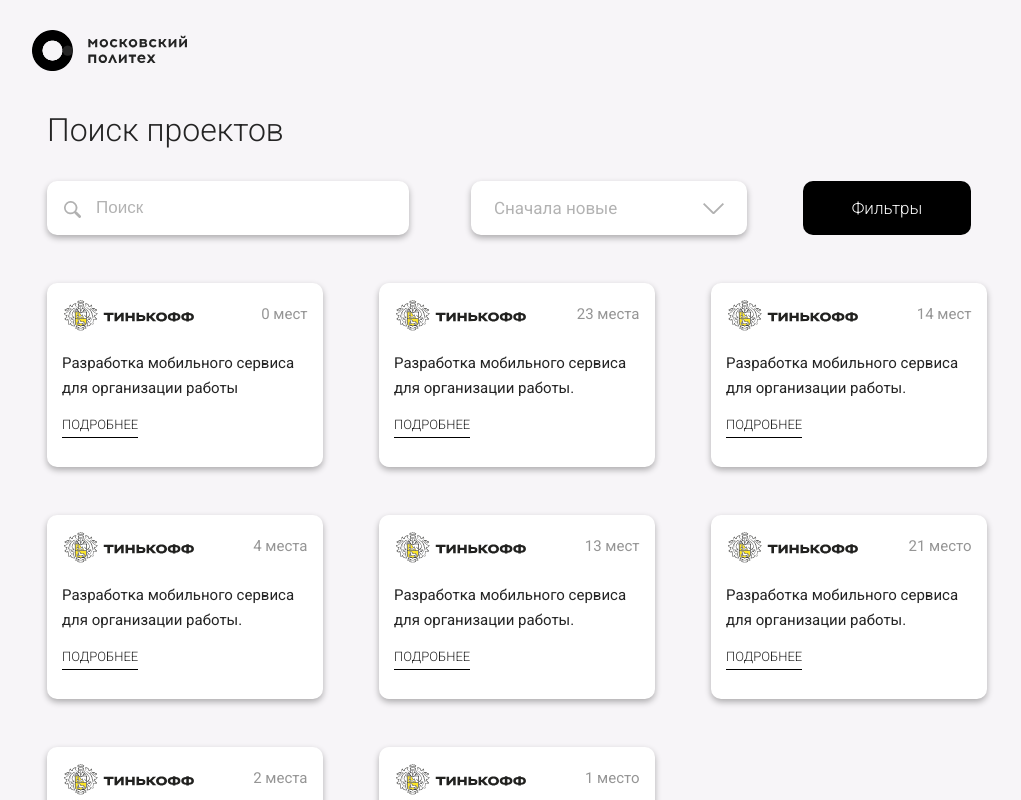
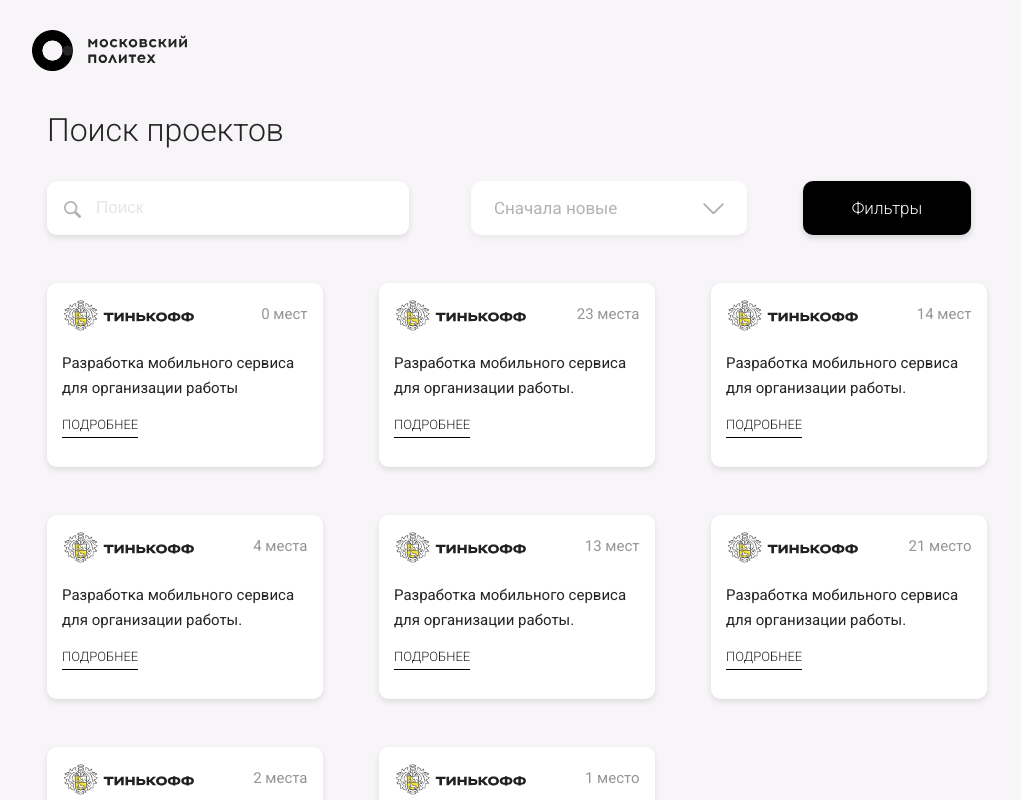
Before and after one commit to rubenovdev/teamunite-ui, a React (Create React App) app: page /projects-search in a window 1280 px wide. Shown: the top 800 px of the page, without its empty margins (123-1144 px from the left). Built offline with nearby package versions, Linux system fonts and the light colour scheme.

Commit message:
fix shadows

```diff
--- a/src/components/Button/Button.module.scss
+++ b/src/components/Button/Button.module.scss
@@ -16,8 +16,9 @@
   border-radius: 10px;
   font-size: 14px;
   font-weight: 200;
-  color: white;
-  background-color: black;
+  color: #ffffff;
+  background-color: #000000;
+  box-shadow: 0 3px 6px rgba(0, 0, 0, 0.15);
 }
 
 .detailed {
--- a/src/components/CustomSelect/CustomSelect.module.scss
+++ b/src/components/CustomSelect/CustomSelect.module.scss
@@ -12,7 +12,7 @@
     font-size: 14px;
     color: rgba(0, 0, 0, 0.3);
     background-color: white;
-    box-shadow: 0 3px 6px rgba(0, 0, 0, 0.3);
+    box-shadow: 0px 3px 6px rgba(0, 0, 0, 0.05);
 
     &Open {
       background-color: #242424;
--- a/src/components/Project/Project.module.scss
+++ b/src/components/Project/Project.module.scss
@@ -8,7 +8,7 @@
   margin-bottom: 38px;
   padding-top: 16px;
   background-color: white;
-  box-shadow: 0 3px 6px rgba(0, 0, 0, 0.3);
+  box-shadow: 0 3px 6px rgba(0, 0, 0, 0.1);
 
   .logoAndPlaces {
     display: flex;
--- a/src/components/ProjectSearch/ProjectSearch.module.scss
+++ b/src/components/ProjectSearch/ProjectSearch.module.scss
@@ -33,10 +33,10 @@
       margin-bottom: 22px;
       border-radius: 10px;
       font-size: 14px;
-      box-shadow: 0 3px 6px rgba(0, 0, 0, 0.3);
+      box-shadow: 0 3px 6px rgba(0, 0, 0, 0.1);
 
       &::placeholder {
-        color: rgba(0, 0, 0, 0.3);
+        color: rgba(0, 0, 0, 0.1);
       }
     }
   }
@@ -73,7 +73,7 @@
         margin-bottom: 32px;
         padding-left: 49px;
         font-size: 17px;
-        box-shadow: 0 3px 6px rgba(0, 0, 0, 0.3);
+        box-shadow: 0 3px 6px rgba(0, 0, 0, 0.1);
       }
     }
   }
```
Also changed, not shown: src/components/Tabs/Tabs.module.scss (line endings or trailing spaces).
